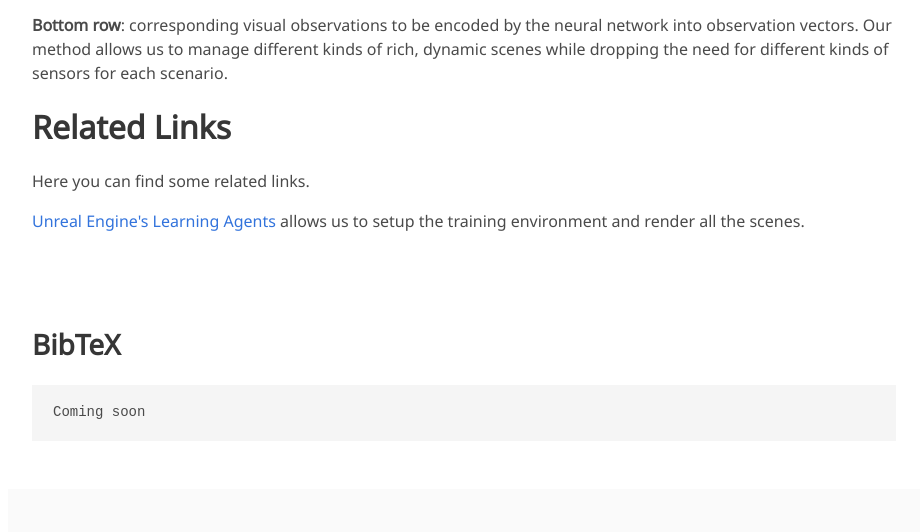
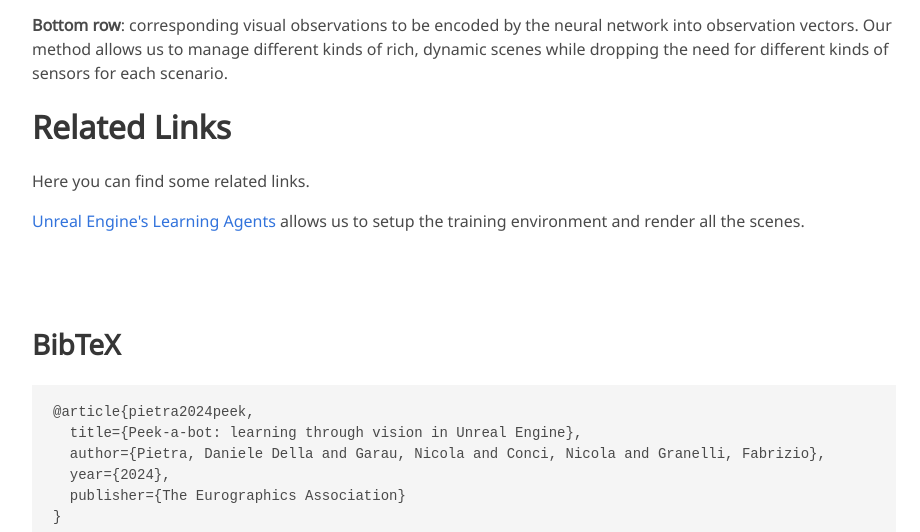
Before and after one commit to mmlab-cv/Peek-a-bot, a plain HTML site: page index.html in a window 1280 px wide. Shown: the part 3090-3622 px from the top of the page, without its empty margins (176-1096 px from the left). Drawn offline with nearby package versions, Linux system fonts and the light colour scheme; some icons are missing; a web font is replaced by a local one.

Commit message:
Add bibtex

```diff
--- a/index.html
+++ b/index.html
@@ -249,7 +249,12 @@
 <section class="section" id="BibTeX">
   <div class="container is-max-desktop content">
     <h2 class="title">BibTeX</h2>
-    <pre><code>Coming soon
+    <pre><code>@article{pietra2024peek,
+  title={Peek-a-bot: learning through vision in Unreal Engine},
+  author={Pietra, Daniele Della and Garau, Nicola and Conci, Nicola and Granelli, Fabrizio},
+  year={2024},
+  publisher={The Eurographics Association}
+}
 </code></pre>
   </div>
 </section>
```
